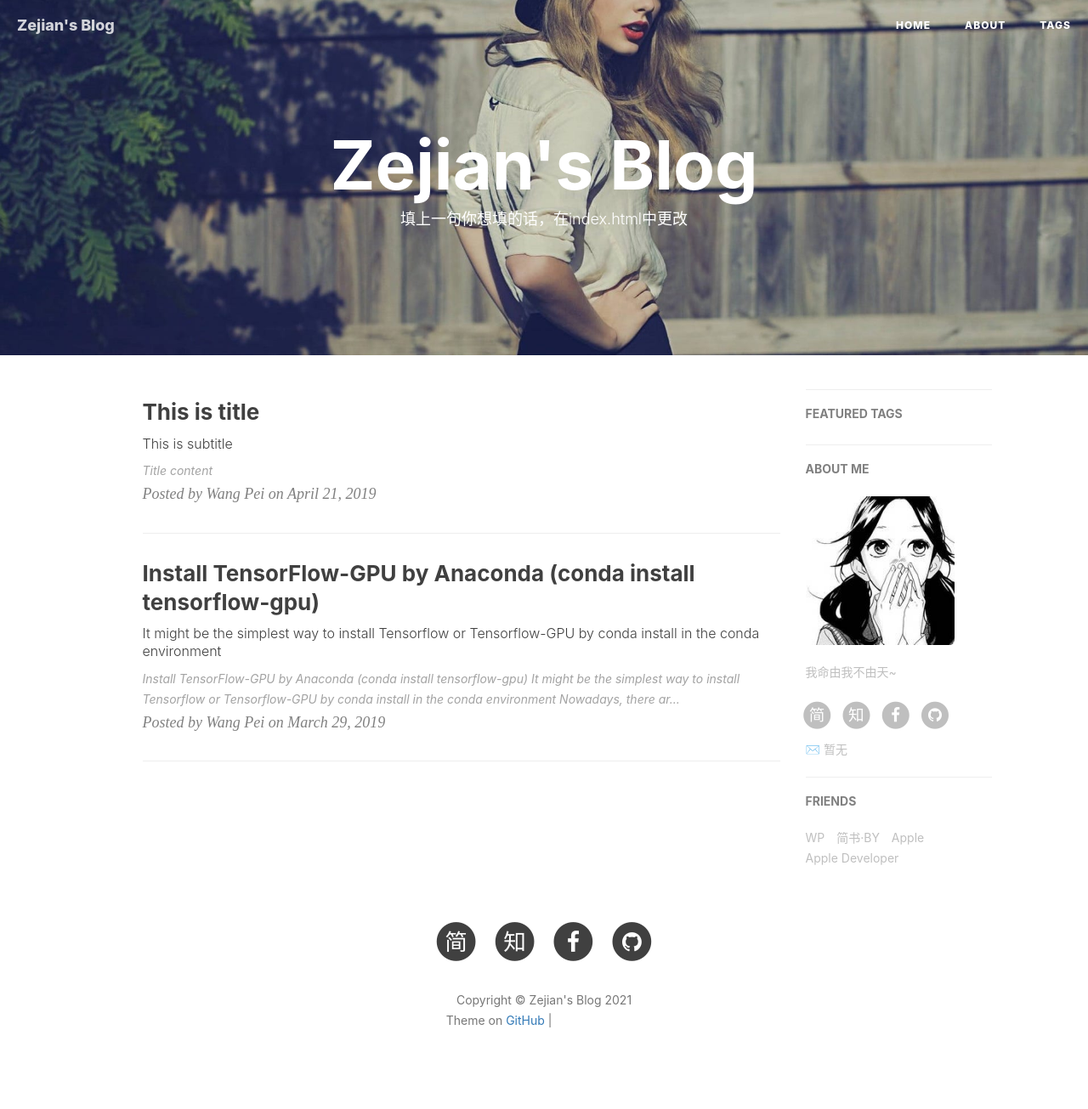
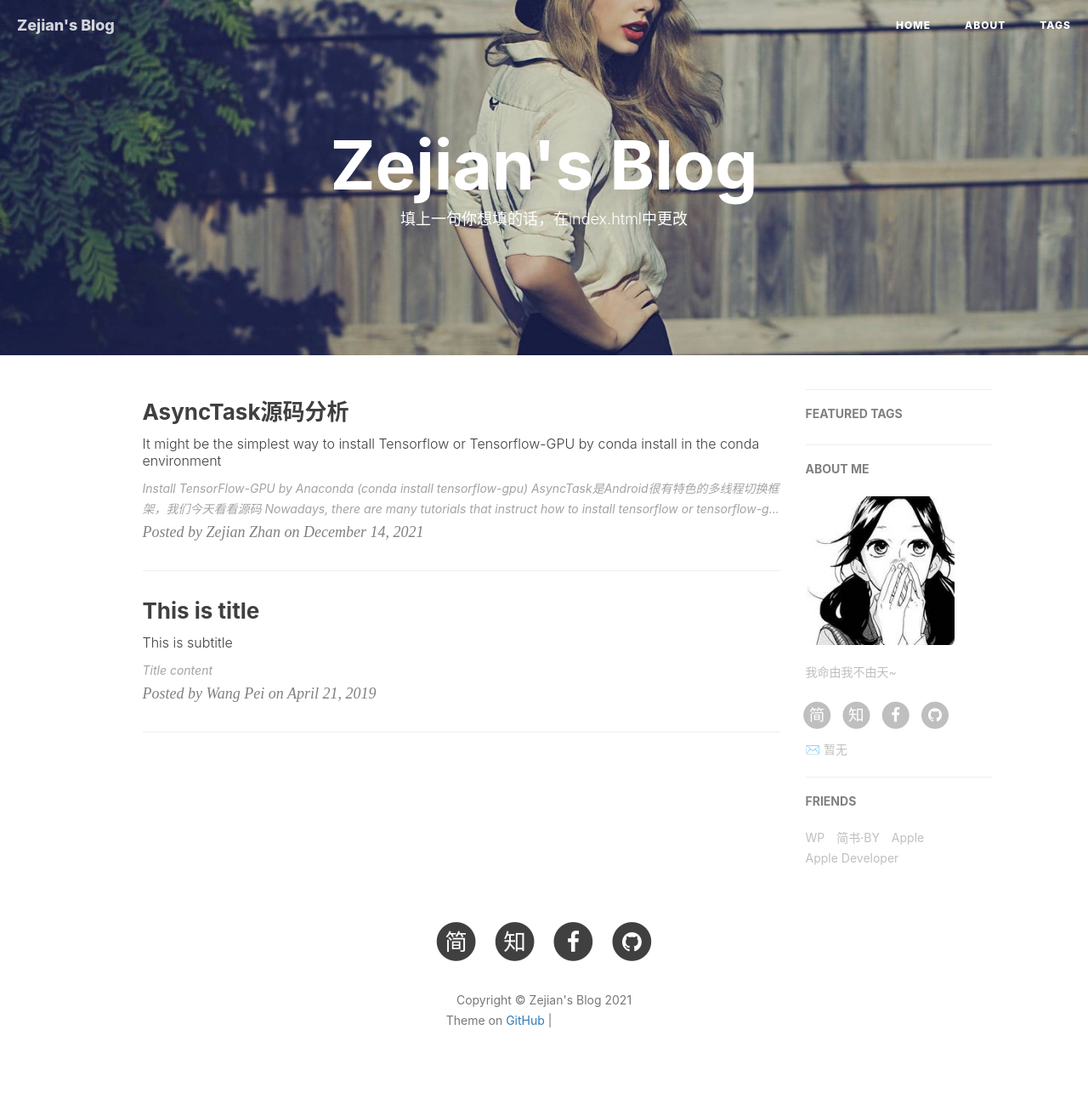
Before and after one commit to zejianzhan/zejianzhan.github.io, a Jekyll site: the page built from index.html, in a window 1280 px wide. Shown: the whole page at 85% size. Built offline with Jekyll 4.4.1, drawn with Linux system fonts in a browser that asks for light colours; nearby versions of some CDN libraries; the list of posts is cut into pages by our own code; comment, search, counter and statistics services are not loaded; grey boxes are pictures that could not be loaded.

Commit message:
edit
Signed-off-by: Zejian Zhan <zejian.zhan@gmail.com>

```diff
--- a/_posts/2019-03-29-Install-TensorFlow-GPU-by-Anaconda(conda install tensorflow-gpu).md
+++ b/_posts/2019-03-29-Install-TensorFlow-GPU-by-Anaconda(conda install tensorflow-gpu).md
@@ -1,22 +1,21 @@
 ---
 layout:     post
-title:      Install TensorFlow-GPU by Anaconda (conda install tensorflow-gpu)
+title:      AsyncTask源码分析
 subtitle:   It might be the simplest way to install Tensorflow or Tensorflow-GPU by conda install in the conda environment
-date:       2019-03-29
-author:     Wang Pei
+date:       2021-12-14
+author:     Zejian Zhan
 header-img: img/art-Anaconda-TensorFlow.jpg
 catalog: true
 tags:
-    - ubuntu
-    - TensorFlow
-    - 深度学习
-    - CUDA
+    - Android
+    - 线程池
+    - 多线程
 ---
 
 
 # Install TensorFlow-GPU by Anaconda (conda install tensorflow-gpu)
 
-It might be the simplest way to install Tensorflow or Tensorflow-GPU by conda install in the conda environment
+AsyncTask是Android很有特色的多线程切换框架，我们今天看看源码
 --
 
 Nowadays, there are many tutorials that instruct how to install tensorflow or tensorflow-gpu. However, some people may feel it too complex just like me, because in those ways, you should download and install [NVIDIA drivers](https://www.nvidia.com/Download/index.aspx?lang=en-us), and then download and install [CUDA](https://developer.nvidia.com/cuda-downloads) (users need to pay attention to the version), afterwards you may sign an agreement and download cuDNN in [NVIDIA Developer](https://developer.nvidia.com/cudnn). Next, install python, and pip install tensorflow-gpu and so on. It's not esay for developer to do these, let alone it might causes some other error such as **version not match**, or **conflict between other python libraries** and so on. Moreover, if you want to [install tensorflow by compilation](https://www.tensorflow.org/install/gpu), it may take much more time.
```
